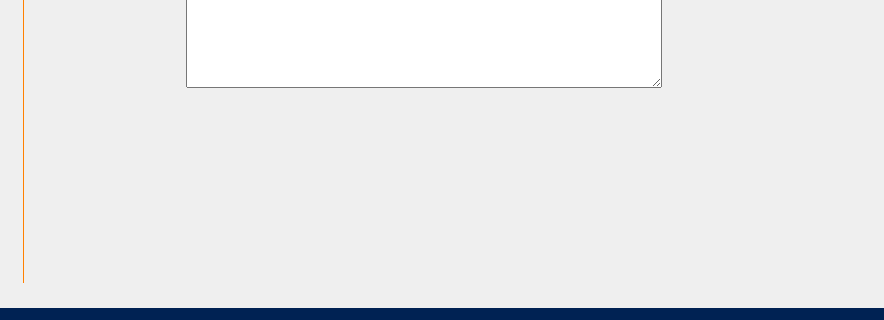
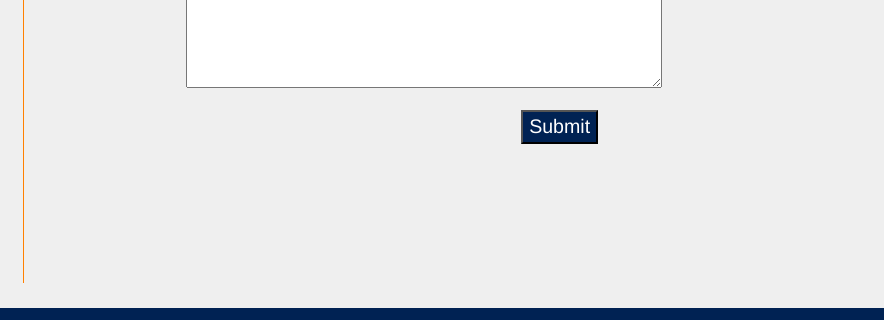
Before and after one commit to NazarethAguileraMeanStack/NazarethAguileraMeanStack.github.io, a plain HTML site: page htmlFiles/contactUs.html in a window 1280 px wide. Shown: the part 891-1211 px from the top of the page, 396-1280 px from the left. Drawn offline with nearby package versions, Linux system fonts and the light colour scheme.

Commit message:
contact us button added

```diff
--- a/cssFiles/contactUs.css
+++ b/cssFiles/contactUs.css
@@ -63,6 +63,13 @@ div.form-container {
     max-width: 480px;
 }
 
+button {
+    float: right;
+    margin-right: 8%;
+    background-color: #002253;
+    color: white;
+}
+
 
 
 
--- a/htmlFiles/contactUs.html
+++ b/htmlFiles/contactUs.html
@@ -106,6 +106,7 @@
                 <br>
                 <textarea rows="10" cols="40"></textarea></div>
               </div>
+              <button>Submit</button>
             </form>
         </div>
     </div>
```
